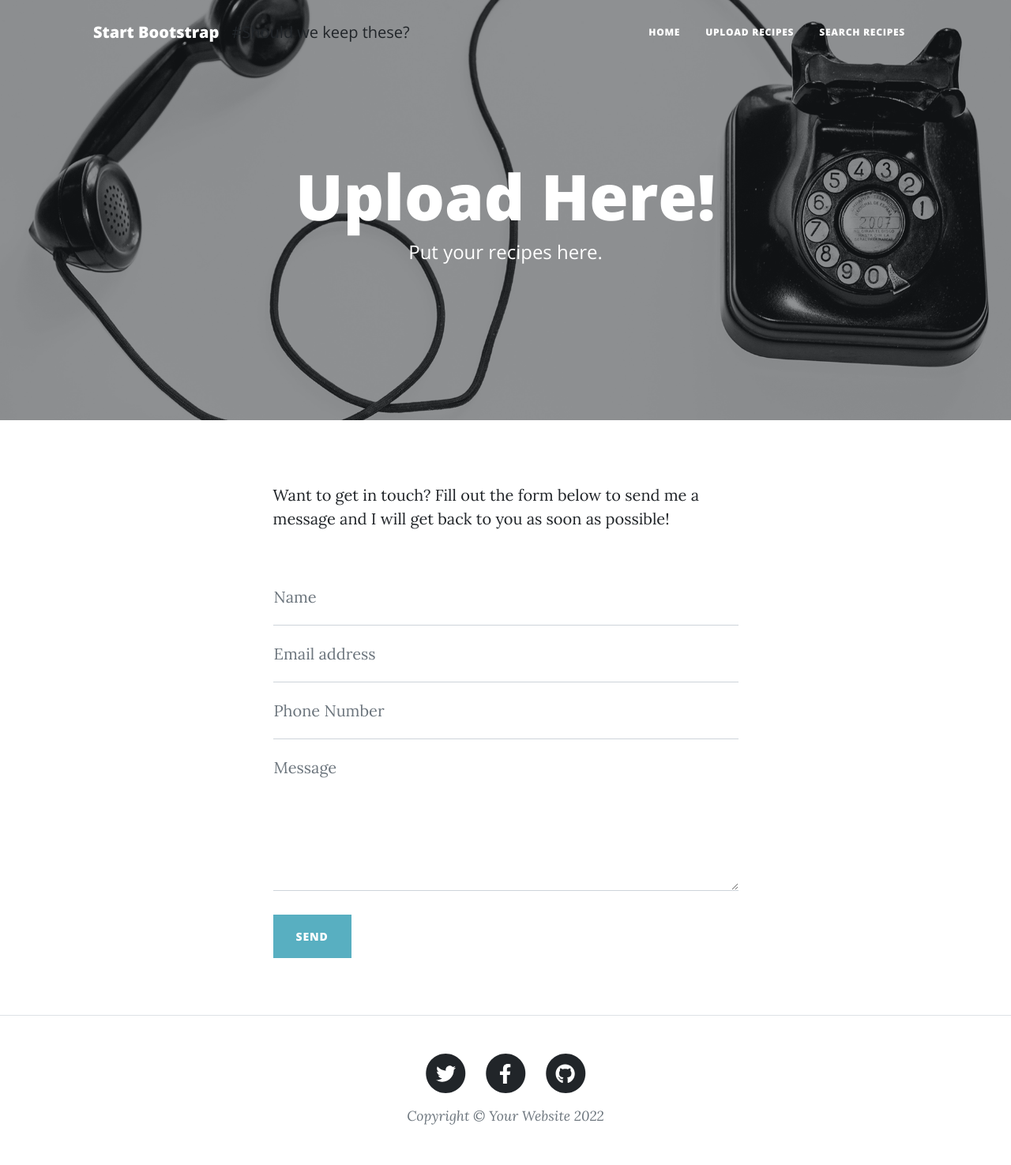
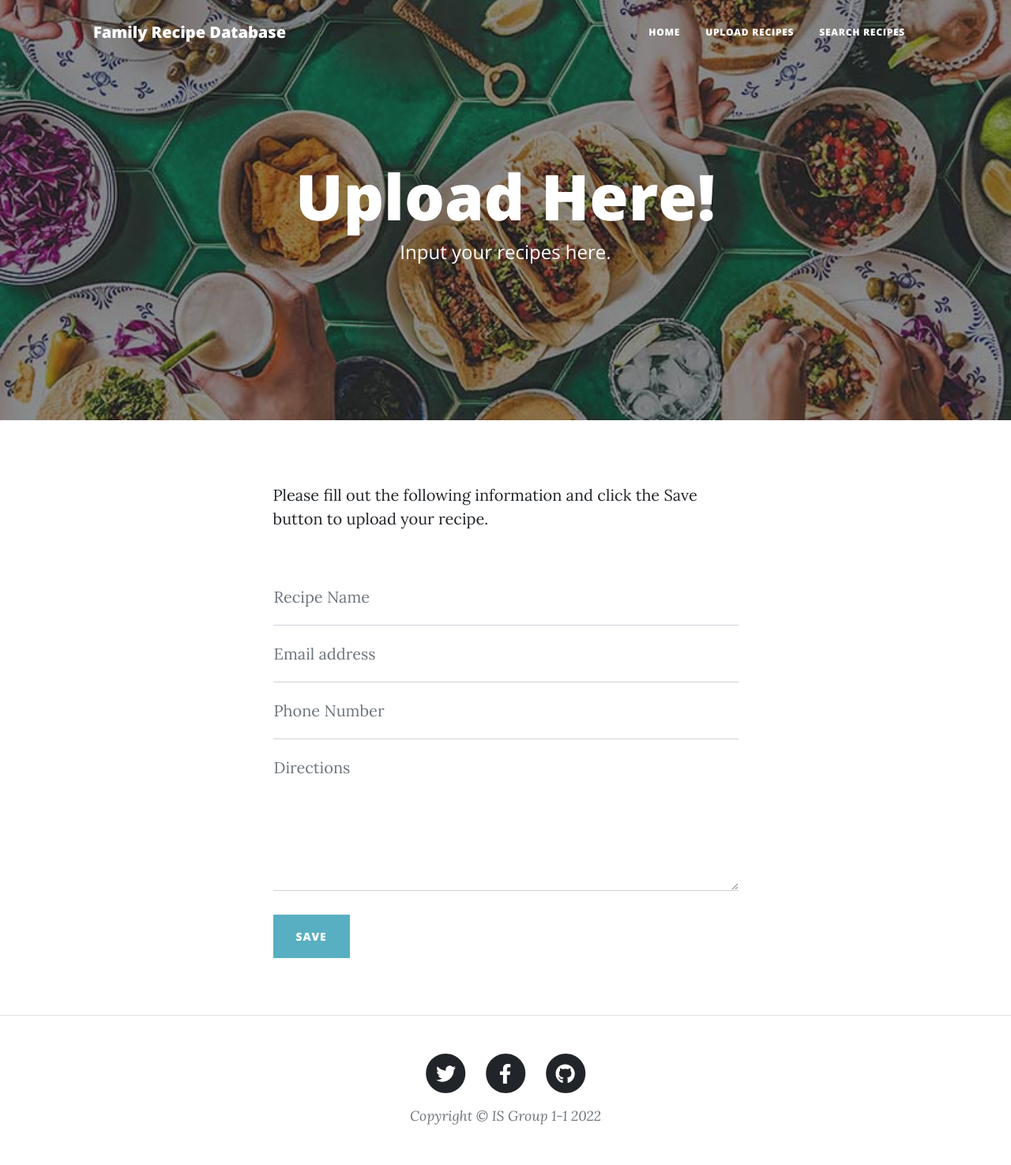
Before and after one commit to engstrom1/recipe_website, a Django app: page /upload/ in a window 1280 px wide. Shown: the whole page at 79% size. Run offline with Django 4.2, Linux system fonts and the light colour scheme; some libraries are stand-ins or nearby versions.

Commit message:
recipes: bootstrap working, routes working

```diff
--- a/templates/recipe_pages/upload.html
+++ b/templates/recipe_pages/upload.html
@@ -6,8 +6,8 @@
         <meta name="viewport" content="width=device-width, initial-scale=1, shrink-to-fit=no" />
         <meta name="description" content="" />
         <meta name="author" content="" />
-        <title>Clean Blog - Start Bootstrap Theme</title>
-        <link rel="icon" type="image/x-icon" href={% static "assets/favicon.ico" %} />
+        <title>Upload</title>
+        <link rel="icon" type="image/x-icon" href={% static "assets/favicon_recipes.ico" %} />
         <!-- Font Awesome icons (free version)-->
         <script src="https://use.fontawesome.com/releases/v6.1.0/js/all.js" crossorigin="anonymous"></script>
         <!-- Google fonts-->
@@ -20,7 +20,7 @@
         <!-- Navigation-->
         <nav class="navbar navbar-expand-lg navbar-light" id="mainNav">
             <div class="container px-4 px-lg-5">
-                <a class="navbar-brand" href={% url "index" %}>Start Bootstrap</a> #Should we keep these?
+                <a class="navbar-brand" href={% url "index" %}>Family Recipe Database</a>
                 <button class="navbar-toggler" type="button" data-bs-toggle="collapse" data-bs-target="#navbarResponsive" aria-controls="navbarResponsive" aria-expanded="false" aria-label="Toggle navigation">
                     Menu
                     <i class="fas fa-bars"></i>
@@ -35,13 +35,13 @@
             </div>
         </nav>
         <!-- Page Header-->
-        <header class="masthead" style="background-image: url('assets/img/contact-bg.jpg')">
+        <header class="masthead" style="background-image: url({% static 'assets/img/eating_food.jpg'%})">
             <div class="container position-relative px-4 px-lg-5">
                 <div class="row gx-4 gx-lg-5 justify-content-center">
                     <div class="col-md-10 col-lg-8 col-xl-7">
                         <div class="page-heading">
                             <h1>Upload Here!</h1>
-                            <span class="subheading">Put your recipes here.</span>
+                            <span class="subheading">Input your recipes here.</span>
                         </div>
                     </div>
                 </div>
@@ -52,7 +52,7 @@
             <div class="container px-4 px-lg-5">
                 <div class="row gx-4 gx-lg-5 justify-content-center">
                     <div class="col-md-10 col-lg-8 col-xl-7">
-                        <p>Want to get in touch? Fill out the form below to send me a message and I will get back to you as soon as possible!</p>
+                        <p>Please fill out the following information and click the Save button to upload your recipe.</p>
                         <div class="my-5">
                             <!-- * * * * * * * * * * * * * * *-->
                             <!-- * * SB Forms Contact Form * *-->
@@ -64,8 +64,8 @@
                             <form id="contactForm" data-sb-form-api-token="API_TOKEN">
                                 <div class="form-floating">
                                     <input class="form-control" id="name" type="text" placeholder="Enter your name..." data-sb-validations="required" />
-                                    <label for="name">Name</label>
-                                    <div class="invalid-feedback" data-sb-feedback="name:required">A name is required.</div>
+                                    <label for="name">Recipe Name</label>
+                                    <div class="invalid-feedback" data-sb-feedback="name:required">A recipe name is required.</div>
                                 </div>
                                 <div class="form-floating">
                                     <input class="form-control" id="email" type="email" placeholder="Enter your email..." data-sb-validations="required,email" />
@@ -80,7 +80,7 @@
                                 </div>
                                 <div class="form-floating">
                                     <textarea class="form-control" id="message" placeholder="Enter your message here..." style="height: 12rem" data-sb-validations="required"></textarea>
-                                    <label for="message">Message</label>
+                                    <label for="message">Directions</label>
                                     <div class="invalid-feedback" data-sb-feedback="message:required">A message is required.</div>
                                 </div>
                                 <br />
@@ -90,7 +90,7 @@
                                 <!-- has successfully submitted-->
                                 <div class="d-none" id="submitSuccessMessage">
                                     <div class="text-center mb-3">
-                                        <div class="fw-bolder">Form submission successful!</div>
+                                        <div class="fw-bolder">Recipe submission successful!</div>
                                         To activate this form, sign up at
                                         <br />
                                         <a href="https://startbootstrap.com/solution/contact-forms">https://startbootstrap.com/solution/contact-forms</a>
@@ -100,9 +100,9 @@
                                 <!---->
                                 <!-- This is what your users will see when there is-->
                                 <!-- an error submitting the form-->
-                                <div class="d-none" id="submitErrorMessage"><div class="text-center text-danger mb-3">Error sending message!</div></div>
+                                <div class="d-none" id="submitErrorMessage"><div class="text-center text-danger mb-3">Error saving message!</div></div>
                                 <!-- Submit Button-->
-                                <button class="btn btn-primary text-uppercase disabled" id="submitButton" type="submit">Send</button>
+                                <button class="btn btn-primary text-uppercase disabled" id="submitButton" type="submit">Save</button>
                             </form>
                         </div>
                     </div>
@@ -140,7 +140,7 @@
                                 </a>
                             </li>
                         </ul>
-                        <div class="small text-center text-muted fst-italic">Copyright &copy; Your Website 2022</div>
+                        <div class="small text-center text-muted fst-italic">Copyright &copy; IS Group 1-1 2022</div>
                     </div>
                 </div>
             </div>
@@ -148,7 +148,7 @@
         <!-- Bootstrap core JS-->
         <script src="https://cdn.jsdelivr.net/npm/bootstrap@5.1.3/dist/js/bootstrap.bundle.min.js"></script>
         <!-- Core theme JS-->
-        <script src="js/scripts.js"></script>
+        <script src={% static "js/scripts.js" %}%></script>
         <!-- * * * * * * * * * * * * * * * * * * * * * * * * * * * * * * * * * * * * * * * *-->
         <!-- * *                               SB Forms JS                               * *-->
         <!-- * * Activate your form at https://startbootstrap.com/solution/contact-forms * *-->
```
Also changed, not shown: templates/recipe_pages/index.html (+8 -8 lines), templates/recipe_pages/recipes.html (added, +7 -0 lines), templates/recipe_pages/search.html (+8 -8 lines), recipes/static/assets/favicon.ico (deleted), recipes/static/assets/favicon_recipes.ico (added), recipes/static/assets/img/background_food.jpg (renamed from static/assets/img/background_food.jpg), recipes/static/assets/img/cutting_board.jpg (added), recipes/static/assets/img/eating_food.jpg (added), static/assets/favicon_recipes.png (deleted).
